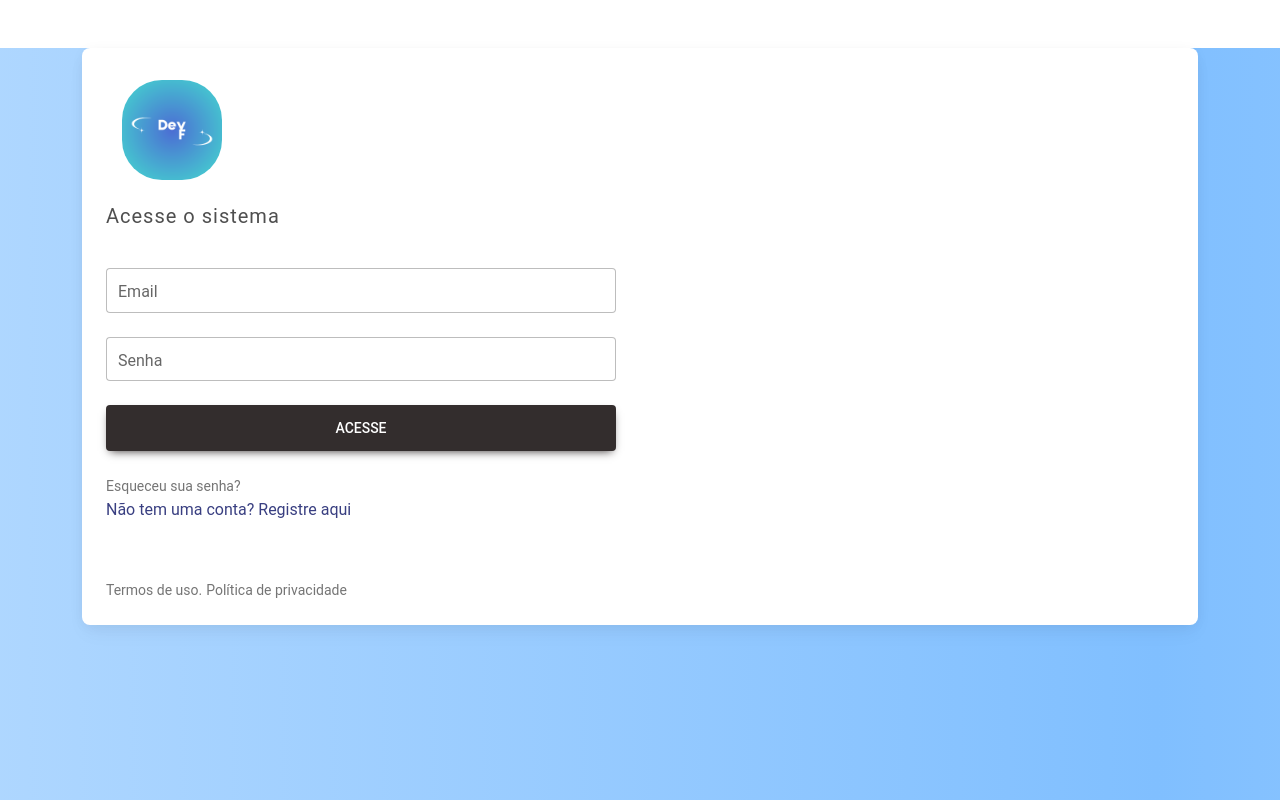
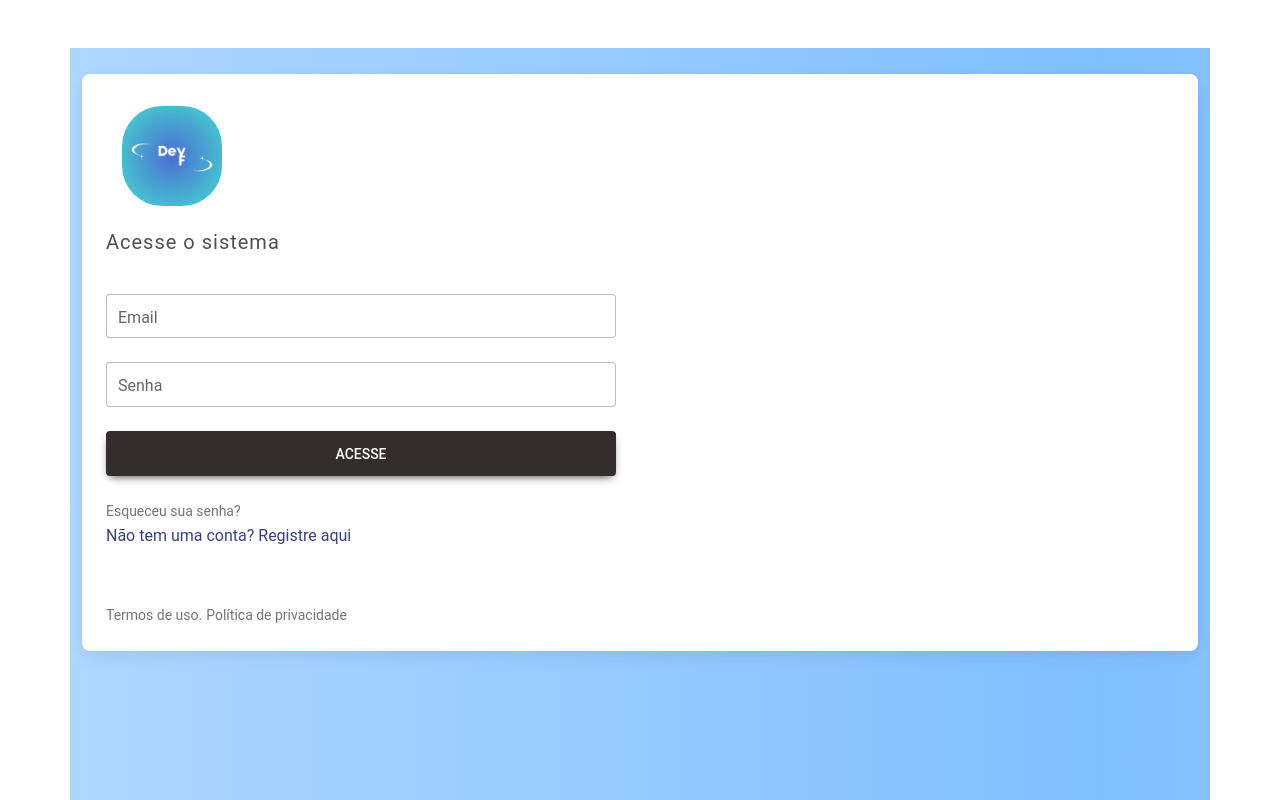
Before and after one commit to FlaviaCosta1037/hosting-management, a React (Create React App) app: page / in a window 1280 px wide. Shown: the top 800 px of the page. Built offline with nearby package versions, Linux system fonts and the light colour scheme.

Commit message:
included background to test login

```diff
--- a/src/components/Auth/Login.jsx
+++ b/src/components/Auth/Login.jsx
@@ -34,8 +34,7 @@ const Login = () => {
 
     return (
         <>
-            <div className='animated-background'>
-                <MDBContainer className=" my-5">
+                <MDBContainer className='animated-background my-5'><br />
                     <MDBCard>
                         <MDBRow className='g-0'>
                             {/* <MDBCol md='6'>
@@ -96,7 +95,6 @@ const Login = () => {
                         </MDBRow>
                     </MDBCard>
                 </MDBContainer>
-            </div>
             <Footer></Footer>
         </>
     );
```
